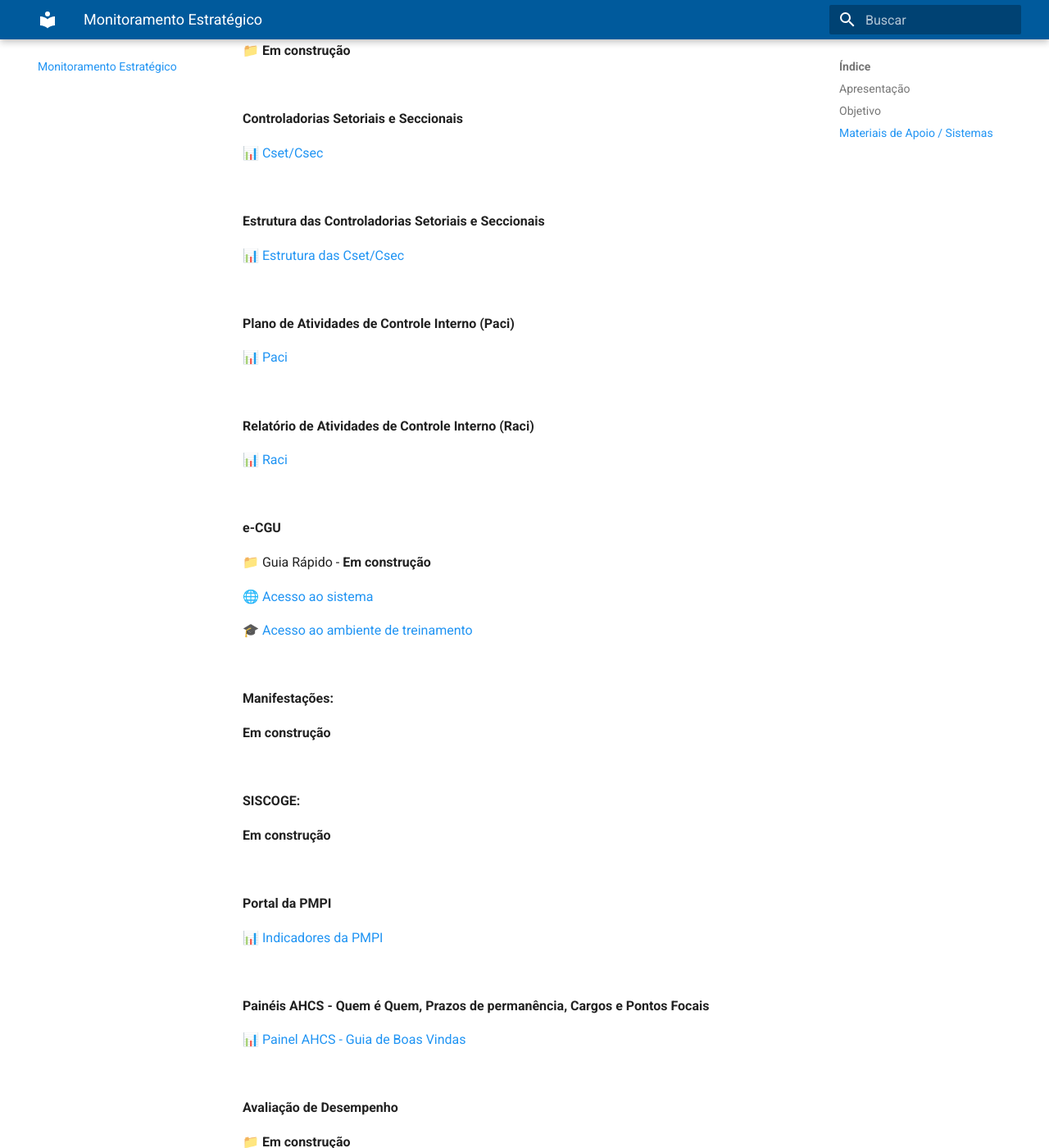
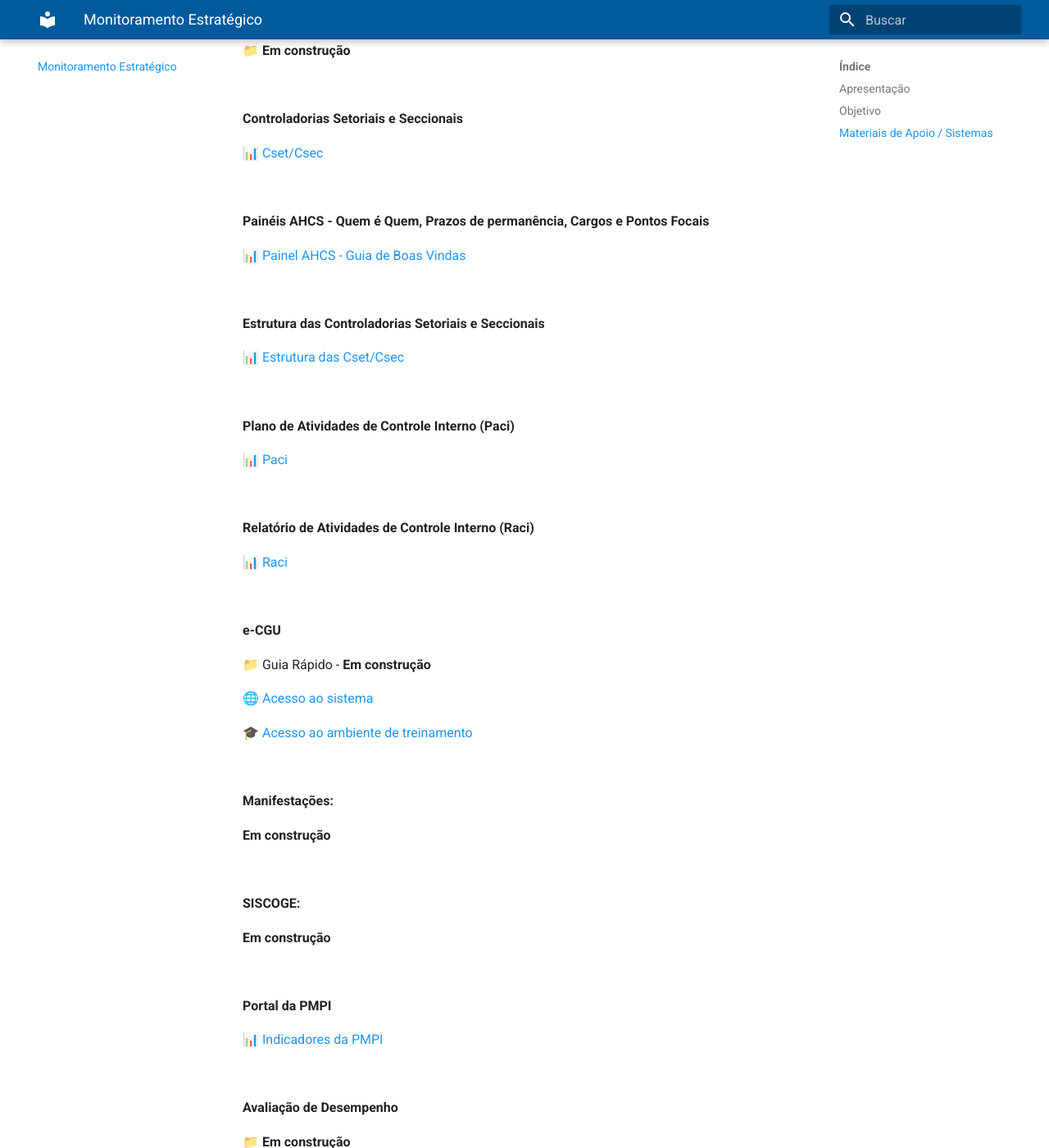
Before and after one commit to CGEMG-AHCS/guia-monitoramento-estrategico, an MkDocs documentation site: the page built from docs/monitoramento/metodologia.md, in a window 1280 px wide and 1400 px high, scrolled down 1129 px. Shown: the whole window at 82% size. Built offline with MkDocs 1.6.1 and Material for MkDocs 9.7.7, drawn with Linux system fonts in a browser that asks for light colours; some of the changed lines change nothing that is shown.

```diff
--- a/docs/monitoramento/metodologia.md
+++ b/docs/monitoramento/metodologia.md
@@ -35,6 +35,12 @@
 **Controladorias Setoriais e Seccionais**
 
 📊 [Cset/Csec]()
+
+<br>
+
+**Painéis AHCS - Quem é Quem, Prazos de permanência, Cargos e Pontos Focais**
+
+📊 [Painel AHCS - Guia de Boas Vindas](https://app.powerbi.com/view?r=eyJrIjoiNTZiODg5ZmYtYWYyYi00Mjk1LWJmYzAtMDVmZWU0NjMzNzMwIiwidCI6ImU1ZDNhZTdjLTliMzgtNDhkZS1hMDg3LWY2NzM0YTI4NzU3NCJ9)
 
 <br>
 
@@ -84,12 +90,6 @@
 
 <br>
 
-**Painéis AHCS - Quem é Quem, Prazos de permanência, Cargos e Pontos Focais**
-
-📊 [Painel AHCS - Guia de Boas Vindas](https://app.powerbi.com/view?r=eyJrIjoiNTZiODg5ZmYtYWYyYi00Mjk1LWJmYzAtMDVmZWU0NjMzNzMwIiwidCI6ImU1ZDNhZTdjLTliMzgtNDhkZS1hMDg3LWY2NzM0YTI4NzU3NCJ9)
-
-<br>
-
 **Avaliação de Desempenho**
 
 📁 **Em construção**
```
